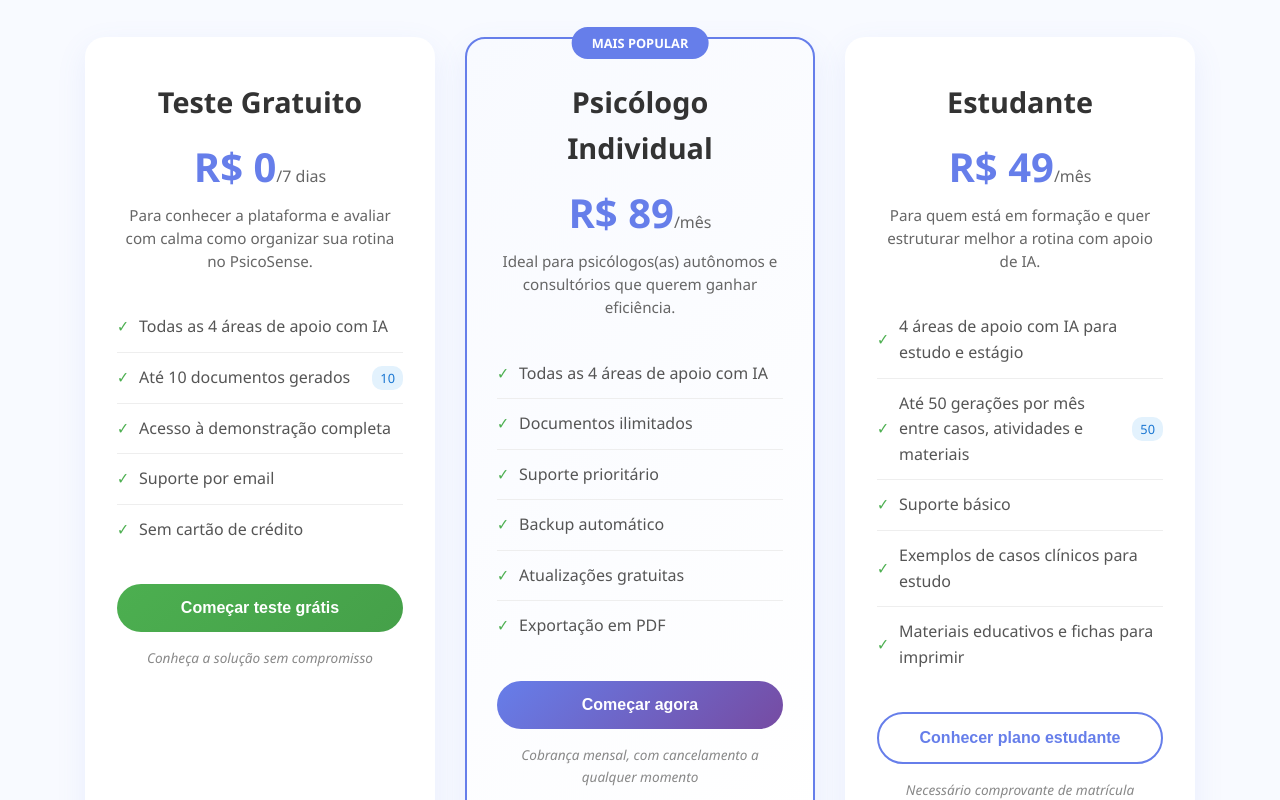
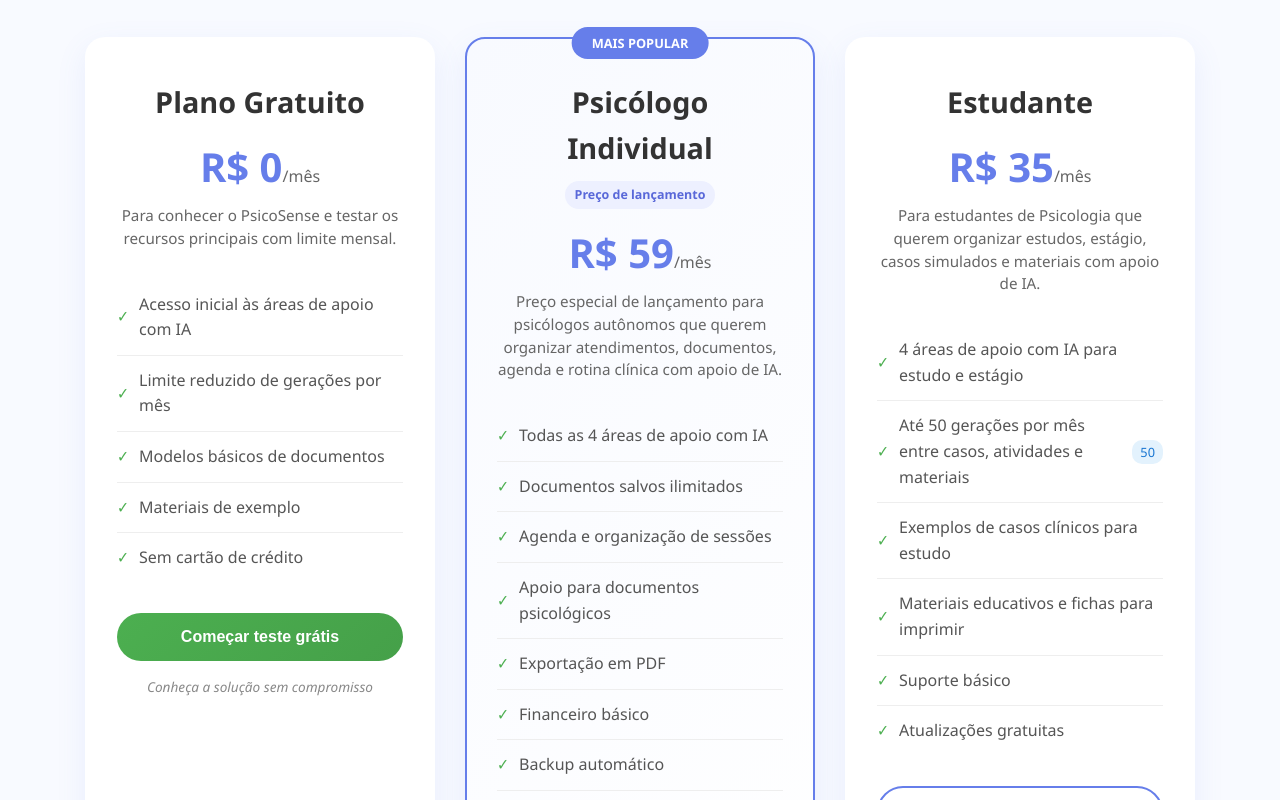
Before and after one commit to marlevek/psico-assist-landing-page, a React (Create React App) app: page / in a window 1280 px wide. Shown: the part 5020-5820 px from the top of the page. Built offline with nearby package versions, Linux system fonts and the light colour scheme.

Commit message:
ajustes valores planos

```diff
--- a/src/components/Plans.js
+++ b/src/components/Plans.js
@@ -99,6 +99,17 @@ const PlansSection = styled.section`
         color: #666;
         font-size: 0.95rem;
         line-height: 1.5;
+      }
+
+      .launch-badge {
+        display: inline-block;
+        margin: 0 0 12px;
+        padding: 4px 10px;
+        border-radius: 999px;
+        background: #edf0ff;
+        color: #5968d9;
+        font-size: 0.78rem;
+        font-weight: 600;
       }
     }
 
@@ -233,21 +244,30 @@ const PlansSection = styled.section`
       }
     }
   }
+
+  .pricing-observation {
+    max-width: 760px;
+    margin: 28px auto 0;
+    color: #667085;
+    font-size: 0.88rem;
+    line-height: 1.5;
+    text-align: center;
+  }
 `;
 
 const Plans = () => {
   const plans = [
     {
-      name: 'Teste Gratuito',
+      name: 'Plano Gratuito',
       price: 'R$ 0',
-      period: '/7 dias',
+      period: '/mês',
       description:
-        'Para conhecer a plataforma e avaliar com calma como organizar sua rotina no PsicoSense.',
+        'Para conhecer o PsicoSense e testar os recursos principais com limite mensal.',
       features: [
-        { text: 'Todas as 4 áreas de apoio com IA', checked: true },
-        { text: 'Até 10 documentos gerados', checked: true, limit: '10' },
-        { text: 'Acesso à demonstração completa', checked: true },
-        { text: 'Suporte por email', checked: true },
+        { text: 'Acesso inicial às áreas de apoio com IA', checked: true },
+        { text: 'Limite reduzido de gerações por mês', checked: true },
+        { text: 'Modelos básicos de documentos', checked: true },
+        { text: 'Materiais de exemplo', checked: true },
         { text: 'Sem cartão de crédito', checked: true }
       ],
       buttonText: 'Começar teste grátis',
@@ -258,17 +278,21 @@ const Plans = () => {
     },
     {
       name: 'Psicólogo Individual',
-      price: 'R$ 89',
+      price: 'R$ 59',
       period: '/mês',
+      badge: 'Preço de lançamento',
       description:
-        'Ideal para psicólogos(as) autônomos e consultórios que querem ganhar eficiência.',
+        'Preço especial de lançamento para psicólogos autônomos que querem organizar atendimentos, documentos, agenda e rotina clínica com apoio de IA.',
       features: [
         { text: 'Todas as 4 áreas de apoio com IA', checked: true },
-        { text: 'Documentos ilimitados', checked: true },
-        { text: 'Suporte prioritário', checked: true },
+        { text: 'Documentos salvos ilimitados', checked: true },
+        { text: 'Agenda e organização de sessões', checked: true },
+        { text: 'Apoio para documentos psicológicos', checked: true },
+        { text: 'Exportação em PDF', checked: true },
+        { text: 'Financeiro básico', checked: true },
         { text: 'Backup automático', checked: true },
         { text: 'Atualizações gratuitas', checked: true },
-        { text: 'Exportação em PDF', checked: true }
+        { text: 'Suporte padrão', checked: true }
       ],
       buttonText: 'Começar agora',
       buttonLink: 'https://app.psicosense.com.br/accounts/signup/?plano=profissional',
@@ -278,16 +302,17 @@ const Plans = () => {
     },
     {
       name: 'Estudante',
-      price: 'R$ 49',
+      price: 'R$ 35',
       period: '/mês',
       description:
-        'Para quem está em formação e quer estruturar melhor a rotina com apoio de IA.',
+        'Para estudantes de Psicologia que querem organizar estudos, estágio, casos simulados e materiais com apoio de IA.',
       features: [
         { text: '4 áreas de apoio com IA para estudo e estágio', checked: true },
         { text: 'Até 50 gerações por mês entre casos, atividades e materiais', checked: true, limit: '50' },
+        { text: 'Exemplos de casos clínicos para estudo', checked: true },
+        { text: 'Materiais educativos e fichas para imprimir', checked: true },
         { text: 'Suporte básico', checked: true },
-        { text: 'Exemplos de casos clínicos para estudo', checked: true },
-        { text: 'Materiais educativos e fichas para imprimir', checked: true }
+        { text: 'Atualizações gratuitas', checked: true }
       ],
       buttonText: 'Conhecer plano estudante',
       buttonLink: 'https://app.psicosense.com.br/accounts/signup/?plano=estudante',
@@ -325,6 +350,7 @@ const Plans = () => {
             <div key={index} className={`plan-card ${plan.featured ? 'featured' : ''}`}>
               <div className="plan-header">
                 <h3>{plan.name}</h3>
+                {plan.badge && <span className="launch-badge">{plan.badge}</span>}
                 <div className="price">
                   {plan.price}
                   <span className="period">{plan.period}</span>
@@ -351,6 +377,11 @@ const Plans = () => {
           ))}
         </div>
 
+        <p className="pricing-observation">
+          Valor especial para os primeiros assinantes. Novos planos poderão ser criados
+          conforme novos recursos forem liberados.
+        </p>
+
         <div className="enterprise-contact">
           <h3>Clínicas, consultórios e equipes</h3>
           <p>
```
Also changed, not shown: 2 other files (tests, documents, lock files or other folders).
